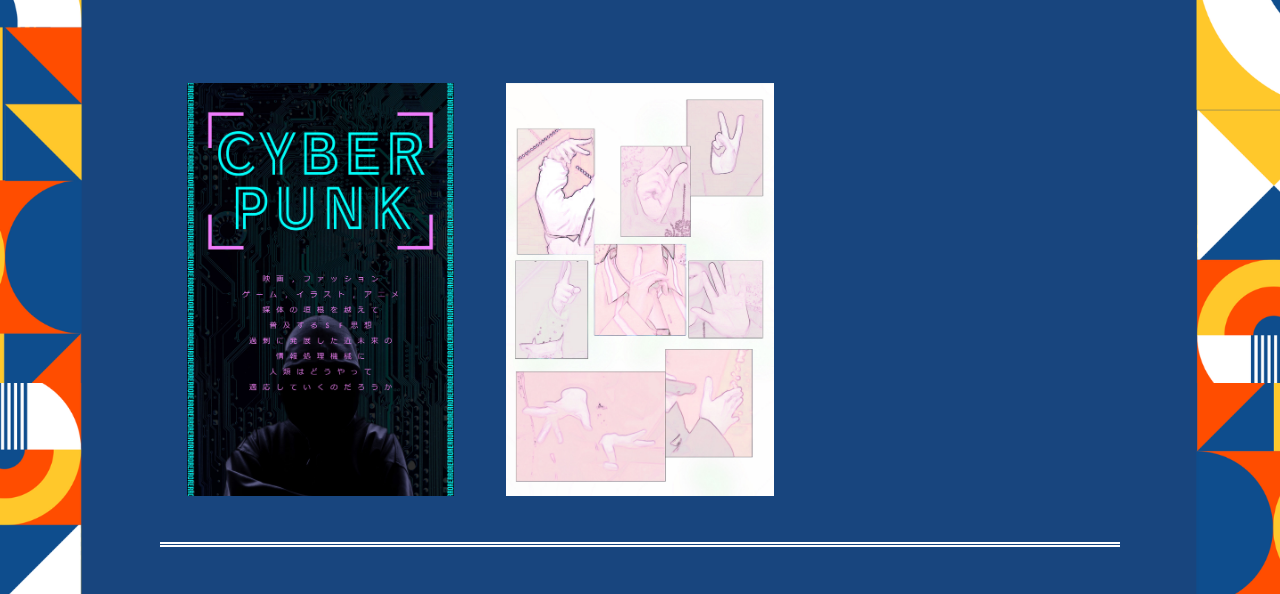
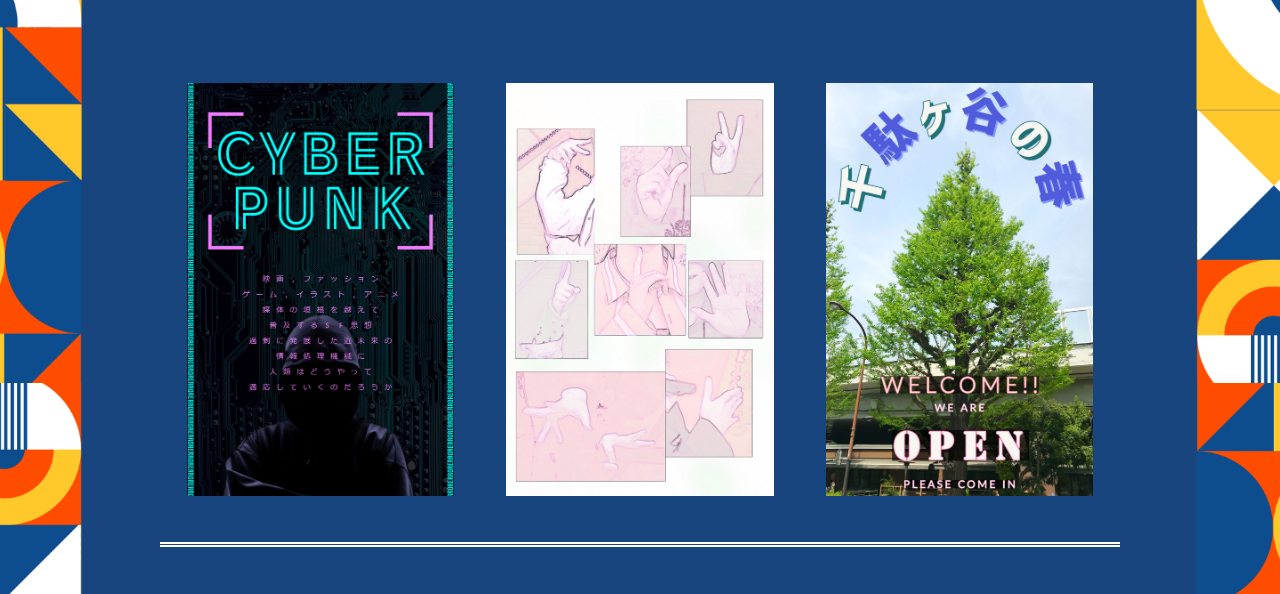
Before and after one commit to tokyo0121/220422wusicxadobe, a plain HTML site: page index.html in a window 1280 px wide. Shown: the part 5217-5811 px from the top of the page. Drawn offline with Linux system fonts and the light colour scheme.

Commit message:
鈴木貴久

```diff
--- a/index.html
+++ b/index.html
@@ -131,6 +131,9 @@
             <td>
               <img src="./image/ag.jpeg"/>
             </td>
+            <td>
+              <img src="./image/ah.jpeg"/>
+            </td>
           </tr>
         </tbody>
       </table>
```
Also changed, not shown: image/ah.jpeg (added).
